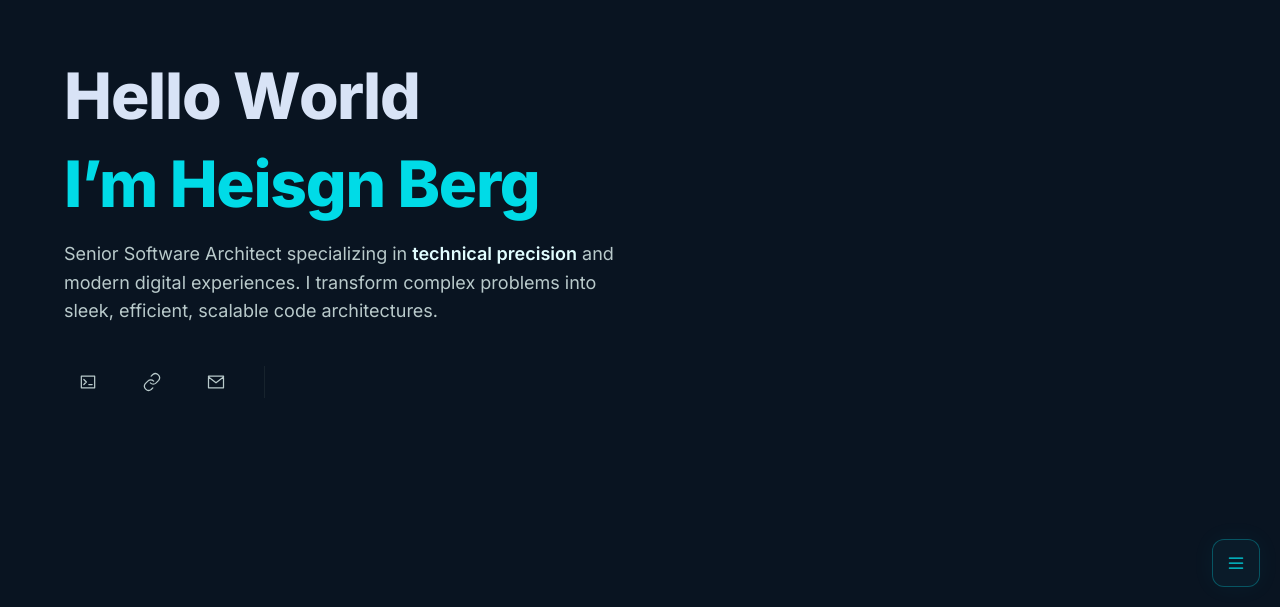
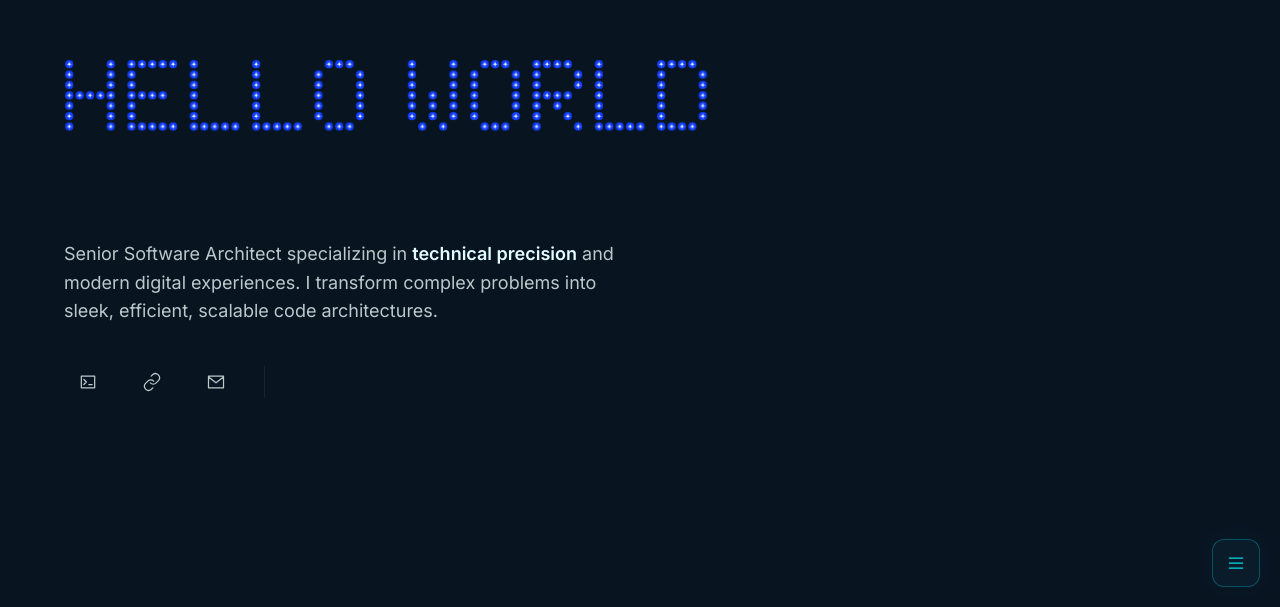
Before and after one commit to narenthiran-0409/who-am-i, a React (Vite) app: page / in a window 1280 px wide. Shown: the part 193-800 px from the top of the page. Built offline with nearby package versions, Linux system fonts and the light colour scheme.

Commit message:
Replace hero greeting with sequential dotted title

```diff
--- a/src/components/HeroHeading.jsx
+++ b/src/components/HeroHeading.jsx
@@ -1,26 +1,13 @@
+import DottedTitle, { makeTitle } from "./hero/DottedTitle";
+
 export default function HeroHeading({ greeting, intro }) {
-  let letterIndex = 0;
-  const words = greeting.split(" ");
+  const title = makeTitle(greeting);
   const nameWords = intro.split(" ");
   return (
-    <h1 className="hero-title" aria-label={`${greeting} ${intro}`}>
+    <h1 className="hero-title" aria-label={`${greeting} ${intro}`}
+      style={{ "--hero-title-duration": `${title?.duration ?? 0}s` }}>
       <span className="hero-hello" aria-hidden="true">
-        {words.map((word, wi) => (
-          <span key={wi}>
-            {wi > 0 && " "}
-            <span className="hero-word">
-              {[...word].map((ch, ci) => {
-                const i = letterIndex++;
-                return (
-                  <span className="hero-letter" key={ci} style={{ "--i": i }}>
-                    {ch}
-                  </span>
-                );
-              })}
-            </span>
-          </span>
-        ))}
-        <span className="hero-sweep" />
+        {title ? <DottedTitle title={title} /> : greeting}
       </span>
       <span className="hero-name" aria-hidden="true">
         {nameWords.map((word, wi) => (
--- /dev/null
+++ b/src/components/hero/DottedTitle.jsx
@@ -0,0 +1,42 @@
+import glyphs from "./dotGlyphs.json";
+
+// Geometry is separate from portfolio copy. Unsupported text stays readable.
+export function makeTitle(text) {
+  const letters = Array.from(text.toUpperCase());
+  if (!letters.length || letters.some((letter) => letter !== " " && !glyphs[letter])) {
+    return null;
+  }
+  const dots = [];
+  let column = 0;
+  for (const letter of letters) {
+    if (letter === " ") {
+      column += 3;
+      continue;
+    }
+    glyphs[letter].forEach((row, y) => {
+      // A continuous, alternating scan draws each letter before the next.
+      const columns = y % 2 ? [4, 3, 2, 1, 0] : [0, 1, 2, 3, 4];
+      columns.forEach((x) => {
+        if (row[x] === "1") dots.push({ x: (column + x) * 10 + 5, y: y * 10 + 5 });
+      });
+    });
+    column += 6;
+  }
+  return dots.length ? { dots, width: (column - 1) * 10, duration: (dots.length - 1) * 0.04 + 0.3 } : null;
+}
+
+export default function DottedTitle({ title }) {
+  return (
+    <svg className="dotted-title" viewBox={`0 0 ${title.width} 70`}
+      width={title.width} height="70" aria-hidden="true" focusable="false">
+      {title.dots.map((dot, index) => (
+        <g key={`${dot.x}-${dot.y}`} className="dotted-title-bulb"
+          style={{ "--dot-delay": `${index * 0.04}s` }}
+          transform={`translate(${dot.x} ${dot.y})`}>
+          <circle className="dotted-title-blue" r="3.9" />
+          <path className="dotted-title-star" d="M0-2.5 .65-.65 2.5 0 .65.65 0 2.5-.65.65-2.5 0-.65-.65Z" />
+        </g>
+      ))}
+    </svg>
+  );
+}
--- /dev/null
+++ b/src/components/hero/dotGlyphs.json
@@ -0,0 +1,9 @@
+{
+  "H": ["10001", "10001", "10001", "11111", "10001", "10001", "10001"],
+  "E": ["11111", "10000", "10000", "11110", "10000", "10000", "11111"],
+  "L": ["10000", "10000", "10000", "10000", "10000", "10000", "11111"],
+  "O": ["01110", "10001", "10001", "10001", "10001", "10001", "01110"],
+  "W": ["10001", "10001", "10001", "10101", "10101", "10101", "01010"],
+  "R": ["11110", "10001", "10001", "11110", "10100", "10010", "10001"],
+  "D": ["11110", "10001", "10001", "10001", "10001", "10001", "11110"]
+}
--- a/src/styles.css
+++ b/src/styles.css
@@ -159,39 +159,28 @@ button:hover {
   letter-spacing: -0.02em;
 }
 .hero-hello {
-  position: relative;
-  display: inline-block;
+  display: flex;
+  align-items: center;
+  min-height: 1.25em;
 }
-.hero-word {
-  display: inline-block;
+.dotted-title {
+  display: block;
+  width: 100%;
+  max-width: 100%;
+  height: auto;
+  flex-shrink: 1;
 }
-.hero-letter {
-  --hero-scale-start: 1.5;
-  --hero-scale-mid: 1.06;
-  --hero-glow-blur: 18px;
-  display: inline-block;
-  opacity: 1;
-  transform: scale(1);
-  color: var(--text);
-  -webkit-text-stroke: 0 transparent;
-  text-shadow: none;
-  animation: hero-letter-in 650ms cubic-bezier(0.16, 0.84, 0.44, 1) both;
-  animation-delay: calc(var(--i) * 40ms);
+.dotted-title-blue { fill: #123fff; }
+.dotted-title-star { fill: #f4faff; }
+.dotted-title-bulb { opacity: 1; }
+@media (prefers-reduced-motion: no-preference) {
+  .dotted-title-bulb {
+    animation: hero-dot-in 300ms linear var(--dot-delay) both;
+  }
 }
-.hero-sweep {
-  position: absolute;
-  inset: -12% -4%;
-  background: linear-gradient(
-    100deg,
-    transparent 42%,
-    #eafdffcc 50%,
-    transparent 58%
-  );
-  mix-blend-mode: overlay;
-  opacity: 0;
-  pointer-events: none;
-  animation: hero-sweep-pass 700ms ease-out both;
-  animation-delay: 900ms;
+@keyframes hero-dot-in {
+  from { opacity: 0; }
+  to { opacity: 1; }
 }
 .hero-name {
   display: block;
@@ -208,53 +197,8 @@ button:hover {
   transform: translateY(0);
   opacity: 1;
   animation: hero-name-in 820ms cubic-bezier(0.16, 0.84, 0.44, 1) both;
-  animation-delay: calc(1600ms + var(--i) * 70ms);
-}
-@keyframes hero-letter-in {
-  0% {
-    opacity: 0;
-    transform: scale(var(--hero-scale-start));
-    color: transparent;
-    -webkit-text-stroke: 1px var(--cyan);
-    text-shadow:
-      0 0 var(--hero-glow-blur) #00dbe799,
-      0 0 4px #00dbe7;
-  }
-  55% {
-    opacity: 1;
-    transform: scale(var(--hero-scale-mid));
-    color: transparent;
-    -webkit-text-stroke: 1px var(--cyan);
-    text-shadow: 0 0 calc(var(--hero-glow-blur) * 0.55) #00dbe766;
-  }
-  100% {
-    opacity: 1;
-    transform: scale(1);
-    color: var(--text);
-    -webkit-text-stroke: 0 transparent;
-    text-shadow: none;
-  }
-}
-@keyframes hero-sweep-pass {
-  0% {
-    opacity: 0;
-    transform: translateX(-120%);
-  }
-  15% {
-    opacity: 1;
-  }
-  55% {
-    opacity: 1;
-    transform: translateX(70%);
-  }
-  75% {
-    opacity: 0;
-    transform: translateX(120%);
-  }
-  100% {
-    opacity: 0;
-    transform: translateX(0);
-  }
+  /* Share the final bulb finish time, preserving the existing name stagger. */
+  animation-delay: calc(var(--hero-title-duration, 0s) + var(--i) * 70ms);
 }
 @keyframes hero-name-in {
   0% {
@@ -1115,14 +1059,6 @@ textarea[aria-invalid="true"] {
     line-height: 1.2;
     letter-spacing: -0.01em;
   }
-  .hero-letter {
-    --hero-scale-start: 1.22;
-    --hero-scale-mid: 1.03;
-    --hero-glow-blur: 10px;
-  }
-  .hero-sweep {
-    inset: -8% 0;
-  }
   .hero p {
     font-size: 1rem;
     margin-top: 20px;
```
